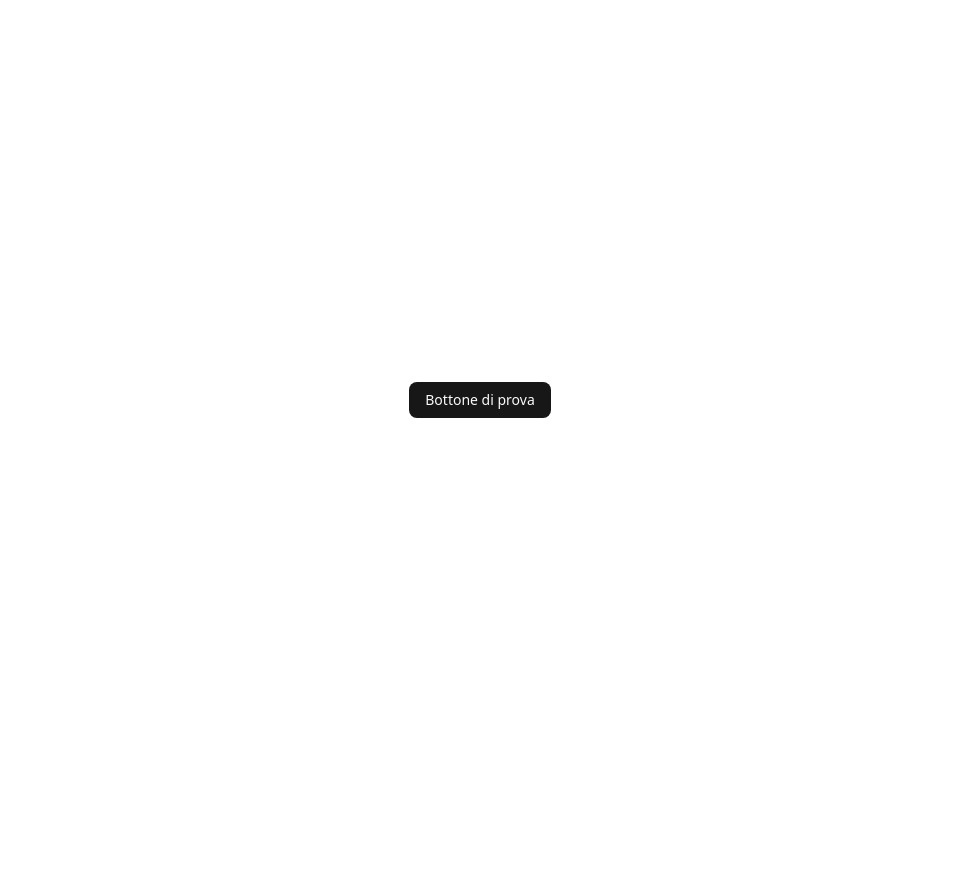
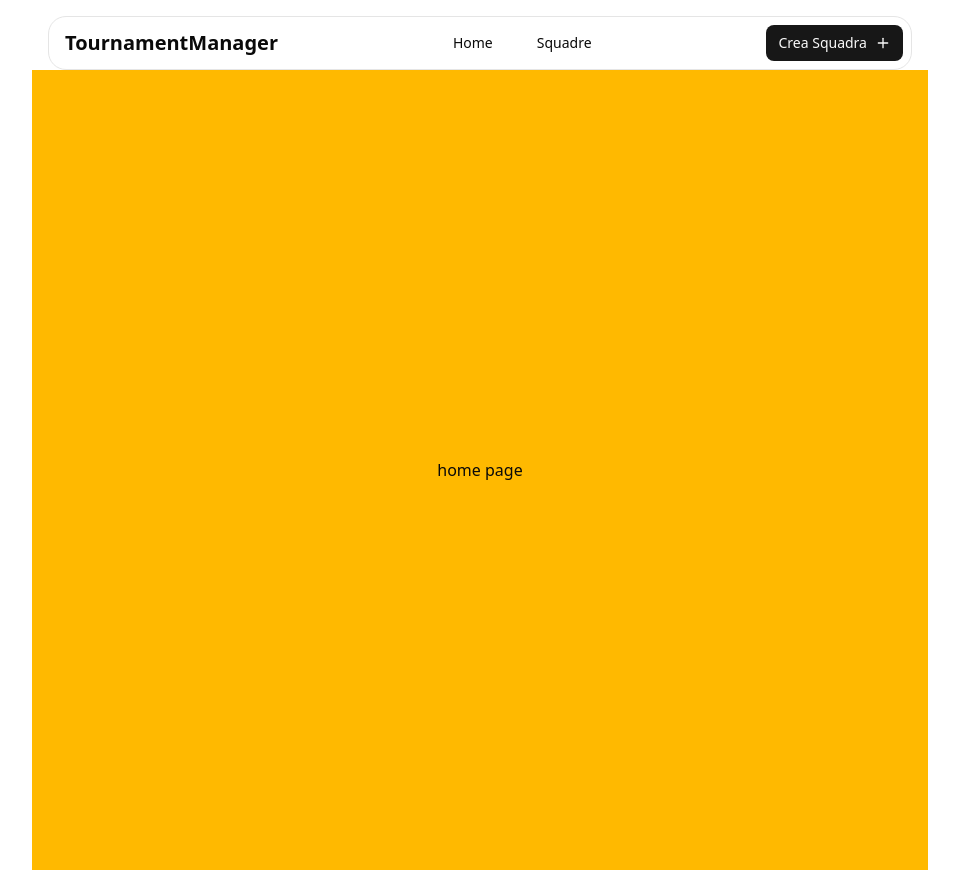
Before and after one commit to andreadifelice/tournament-manager-front, a React app: page / in a window 1280 px wide. Shown: the whole page, without its empty margins (160-1119 px from the left). Before the commit the page ends 800 px from the top, so only its background shows below. Built offline with nearby package versions, Linux system fonts and the light colour scheme; the HTML template or start-up script is replaced by a standard one.

Commit message:
prime basi per il sito

```diff
--- /dev/null
+++ b/src/components/NavMenus.tsx
@@ -0,0 +1,15 @@
+import { NavLink } from "react-router"
+import { Button } from "./ui/button"
+
+const NavMenus = () => {
+    return (
+        <>
+            <nav className="flex gap-3">
+                <Button variant={'ghost'}><NavLink to={'/'}>Home</NavLink></Button>
+                <Button variant={'ghost'}><NavLink to={'/teams'}>Squadre</NavLink></Button>
+            </nav>
+        </>
+    )
+}
+
+export default NavMenus
--- /dev/null
+++ b/src/layouts/MainLayout.tsx
@@ -0,0 +1,26 @@
+import { Button } from "@/components/ui/button"
+import { NavLink, Outlet } from "react-router"
+import {Plus} from "lucide-react"
+import NavMenus from "@/components/NavMenus"
+
+const MainLayout = () => {
+
+    return (
+        <>
+        <header className="px-4 w-full max-w-4xl mx-auto">
+            <div className="p-2 mt-4 border rounded-2xl flex items-center justify-between">
+                <p className="font-bold text-xl pl-2"><NavLink to={'/'}>TournamentManager</NavLink></p>
+                <NavMenus />
+                <Button>
+                    Crea Squadra
+                    <Plus></Plus>
+                </Button>
+            </div>
+        </header>
+
+        <Outlet />
+        </>
+    )
+}
+
+export default MainLayout
--- a/src/main.tsx
+++ b/src/main.tsx
@@ -3,17 +3,29 @@ import { StrictMode } from 'react'
 import { createRoot } from 'react-dom/client'
 import HomePage from './pages/HomePage'
 import { createBrowserRouter, RouterProvider } from 'react-router'
+import Teams from './pages/Teams'
+import MainLayout from './layouts/MainLayout'
 
 
 // creo una costante per poter navigare con le routes tra le pagine che vado a creare
 const router = createBrowserRouter([
   {
     path: '/',
-    //element: <MainLayout />,
+    element:<MainLayout/>,
     children: [
       {
         index: true,
         element: <HomePage />
+      }
+    ]
+  },
+  {
+    path: '/teams',
+    element:<MainLayout/>,
+    children: [
+      {
+        index: true,
+        element: <Teams />
       }
     ]
   },
--- a/src/pages/HomePage.tsx
+++ b/src/pages/HomePage.tsx
@@ -1,10 +1,11 @@
-import { Button } from "@/components/ui/button"
 
 const HomePage = () => {
     return (
-        <div className="h-screen w-screen flex items-center justify-center">
-            <Button variant='default'>Bottone di prova</Button>
-        </div>
+        <>
+            <div className="px-4 min-h-lvh max-w-4xl mx-auto flex items-center justify-center bg-amber-400">
+                home page
+            </div>
+        </>
     )
 }
 
--- /dev/null
+++ b/src/pages/Teams.tsx
@@ -0,0 +1,9 @@
+const Teams = () => {
+    return (
+        <div className="px-4 min-h-lvh max-w-4xl mx-auto flex items-center justify-center bg-amber-800">
+            Teams
+        </div>
+    )
+}
+
+export default Teams
```
Also changed, not shown: package.json (+7 -2 lines), 1 other file (tests, documents, lock files or other folders).
